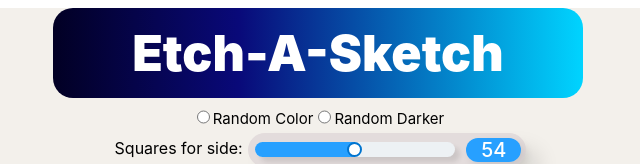
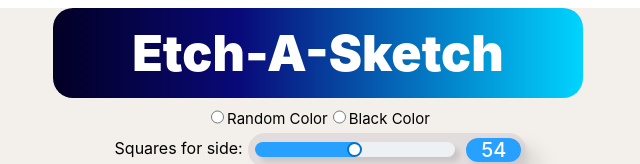
Before and after one commit to PedroPlacidoSilva/sketch, a plain HTML site: page index.html in a window 1280 px wide. Shown: the top 164 px of the page, 322-962 px from the left. Drawn offline with Linux system fonts and the light colour scheme.

Commit message:
Updated text label on radio buttons

```diff
--- a/index.html
+++ b/index.html
@@ -27,7 +27,7 @@
           name="choiceBtn"
           value="randomBlack"
         />
-        <label class="label" for="randomBlackChoice">Random Darker</label><br />
+        <label class="label" for="randomBlackChoice">Black Color</label><br />
       </div>
 
       <div class="slider">
```
